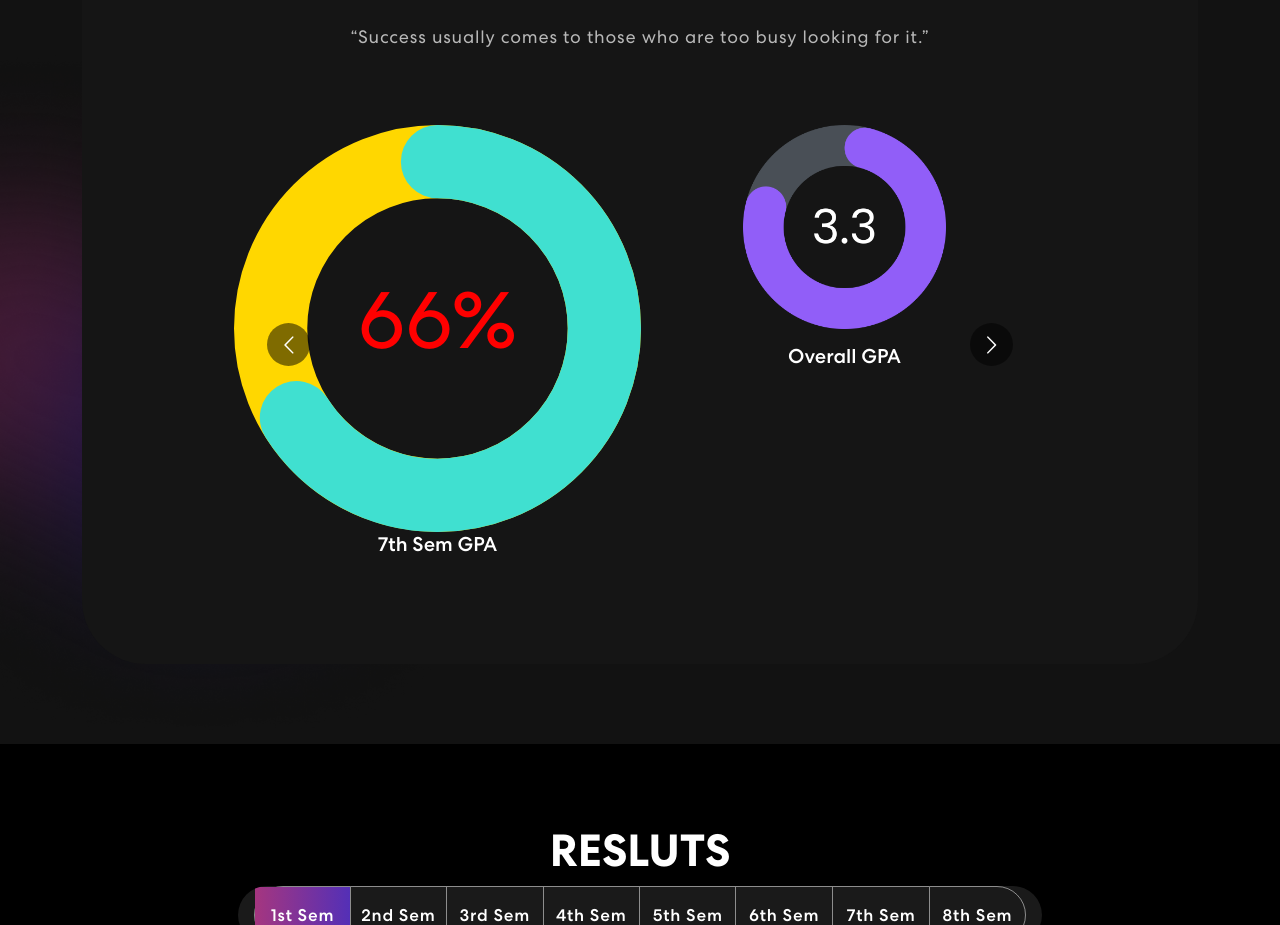
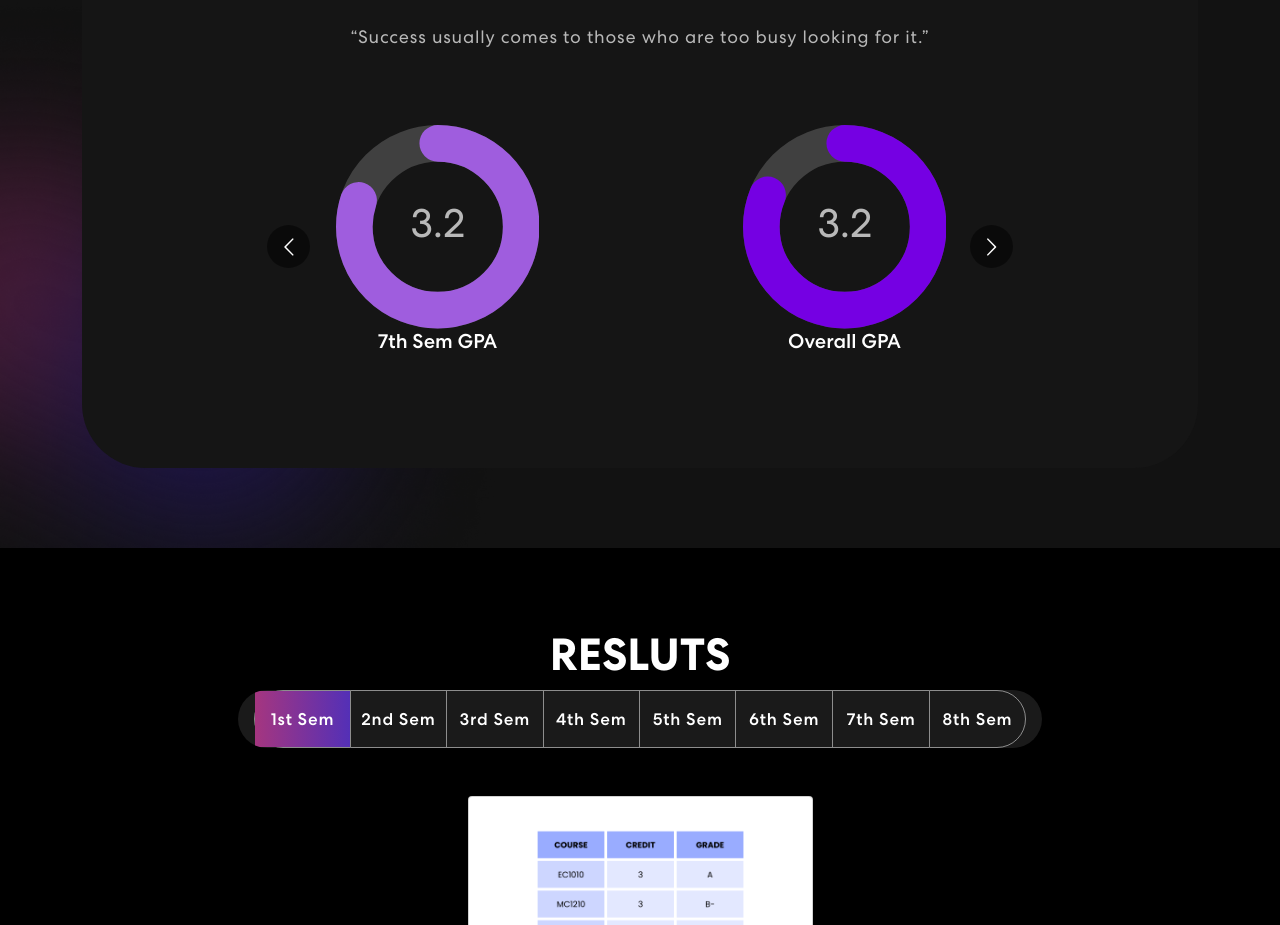
Before and after one commit to ChamilSachintha/Student-Progress-Viewer, a React (Create React App) app: page / in a window 1280 px wide. Shown: the part 891-1816 px from the top of the page. Built offline with nearby package versions, Linux system fonts and the light colour scheme.

Commit message:
Circular progress bar added

```diff
--- a/src/components/GPA.js
+++ b/src/components/GPA.js
@@ -31,10 +31,17 @@ import "react-circular-progressbar/dist/styles.css";
 // Radial separators
 // import RadialSeparators from "./RadialSeparators";
 
-import {render} from 'react-dom';
+import { render } from 'react-dom';
 // import App from './App';
 
-const percentage = 66;
+const percentage1 = 87.5;
+const percentage2 = 70;
+const percentage3 = 75;
+const percentage4 = 90;
+const percentage5 = 80;
+const percentage6 = 85;
+const percentage7 = 80;
+const percentage8 = 81.1;
 
 export const GPA = () => {
     const responsive = {
@@ -72,45 +79,108 @@ export const GPA = () => {
                             </TrackVisibility>
                             <p>“Success usually comes to those who are too busy looking for it.”</p>
                             <Carousel responsive={responsive} infinite={true} className="skill-slider">
-                                <div className="item">
+                                <div className="item progress-container">
                                     <CircularProgressbar
-                                        value={percentage}
+                                        value={percentage7}
                                         strokeWidth={18}
-                                        text={`${percentage}%`}
+                                        text={`3.2`}
                                         styles={buildStyles({
-                                            textColor: "red",
-                                            pathColor: "turquoise",
-                                            trailColor: "gold"
+                                            textColor: "#B8B8B8",
+                                            pathColor: "#9f5dde",
+                                            trailColor: "#404040"
                                         })}
                                     />
                                     <h5>7th Sem GPA</h5>
                                 </div>
-                                <div className="item-main">
-                                    <img src={meter8} alt="Image" />
+                                <div className="item-main progress-container">
+                                    <CircularProgressbar
+                                        value={percentage8}
+                                        strokeWidth={18}
+                                        text={`3.2`}
+                                        styles={buildStyles({
+                                            textColor: "#B8B8B8",
+                                            pathColor: "#7500e3",
+                                            trailColor: "#404040"
+                                        })}
+                                    />
                                     <h5>Overall GPA</h5>
                                 </div>
-                                <div className="item">
-                                    <img src={meter3} alt="Image" />
+                                <div className="item progress-container">
+                                    <CircularProgressbar
+                                        value={percentage1}
+                                        strokeWidth={18}
+                                        text={`3.5`}
+                                        styles={buildStyles({
+                                            textColor: "#B8B8B8",
+                                            pathColor: "#9f5dde",
+                                            trailColor: "#404040"
+                                        })}
+                                    />
                                     <h5>1st Sem GPA</h5>
                                 </div>
-                                <div className="item">
-                                    <img src={meter4} alt="Image" />
+                                <div className="item progress-container">
+                                    <CircularProgressbar
+                                        value={percentage2}
+                                        strokeWidth={18}
+                                        text={`2.8`}
+                                        styles={buildStyles({
+                                            textColor: "#B8B8B8",
+                                            pathColor: "#9f5dde",
+                                            trailColor: "#404040"
+                                        })}
+                                    />
                                     <h5>2nd Sem GPA</h5>
                                 </div>
-                                <div className="item">
-                                    <img src={meter5} alt="Image" />
+                                <div className="item progress-container">
+                                    <CircularProgressbar
+                                        value={percentage3}
+                                        strokeWidth={18}
+                                        text={`3`}
+                                        styles={buildStyles({
+                                            textColor: "#B8B8B8",
+                                            pathColor: "#9f5dde",
+                                            trailColor: "#404040"
+                                        })}
+                                    />
                                     <h5>3rd Sem GPA</h5>
                                 </div>
-                                <div className="item">
-                                    <img src={meter6} alt="Image" />
+                                <div className="item progress-container">
+                                    <CircularProgressbar
+                                        value={percentage4}
+                                        strokeWidth={18}
+                                        text={`3.6`}
+                                        styles={buildStyles({
+                                            textColor: "#B8B8B8",
+                                            pathColor: "#9f5dde",
+                                            trailColor: "#404040"
+                                        })}
+                                    />
                                     <h5>4th Sem GPA</h5>
                                 </div>
-                                <div className="item">
-                                    <img src={meter7} alt="Image" />
+                                <div className="item progress-container">
+                                    <CircularProgressbar
+                                        value={percentage5}
+                                        strokeWidth={18}
+                                        text={`3.2`}
+                                        styles={buildStyles({
+                                            textColor: "#B8B8B8",
+                                            pathColor: "#9f5dde",
+                                            trailColor: "#404040"
+                                        })}
+                                    />
                                     <h5>5th Sem GPA</h5>
                                 </div>
-                                <div className="item">
-                                    <img src={meter1} alt="Image" />
+                                <div className="item progress-container">
+                                    <CircularProgressbar
+                                        value={percentage6}
+                                        strokeWidth={18}
+                                        text={`3.4`}
+                                        styles={buildStyles({
+                                            textColor: "#B8B8B8",
+                                            pathColor: "#9f5dde",
+                                            trailColor: "#404040"
+                                        })}
+                                    />
                                     <h5>6th Sem GPA</h5>
                                 </div>
                             </Carousel>
```
